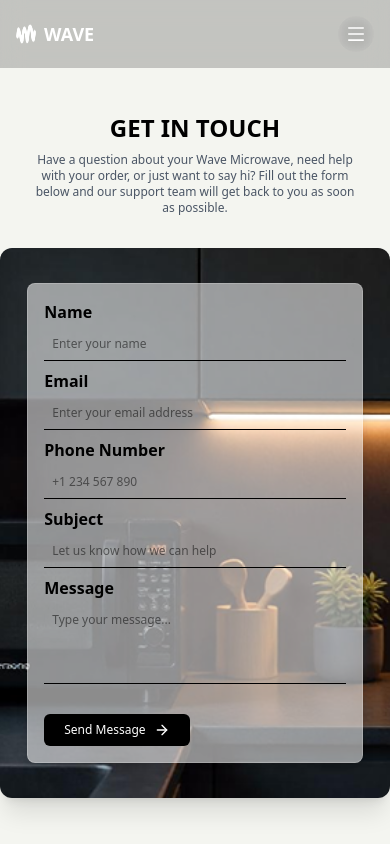
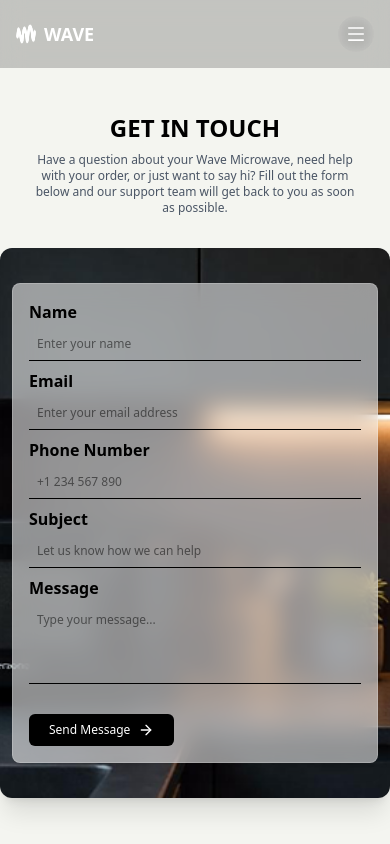
Before and after one commit to Webminds-designs/wave, a React (Vite) app: page /contactus in a window 390 px wide. Shown: the top 844 px of the page. Built offline with nearby package versions, Linux system fonts and the light colour scheme.

Commit message:
style: Update ContactUsPage layout for improved responsiveness and full-width form display

```diff
--- a/src/pages/ContactUs.jsx
+++ b/src/pages/ContactUs.jsx
@@ -149,7 +149,7 @@
           initial={{ opacity: 0, y: 30 }}
           animate={heroControls}
           transition={{ duration: 0.8, delay: 0.3 }}
-          className="w-screen
+          className="w-[screen]
                      mx-auto relative overflow-hidden
                      rounded-xl sm:rounded-2xl md:rounded-3xl lg:rounded-4xl
                      shadow-xl sm:shadow-2xl"
@@ -176,15 +176,15 @@
             />
           </div>
 
-          {/* Glass panel containing the form - responsive padding and sizing */}
+          {/* Glass panel containing the form - full width and centered */}
           <div
             className="absolute inset-0 w-full h-full
                           flex items-center justify-center
                           p-3 xs:p-4 sm:p-5 md:p-6 lg:p-8 xl:p-10"
           >
             <div
-              className="bg-white/55 backdrop-lur-md
-                           w-11/12 sm:w-10/12 md:w-9/12 lg:w-8/12 xl:w-7/12
+              className="bg-white/55 backdrop-blur-md
+                           w-full
                            rounded-lg sm:rounded-xl md:rounded-2xl
                            p-4 xs:p-5 sm:p-6 md:p-7 lg:p-8 xl:p-10
                            shadow-lg border border-white/20"
```
